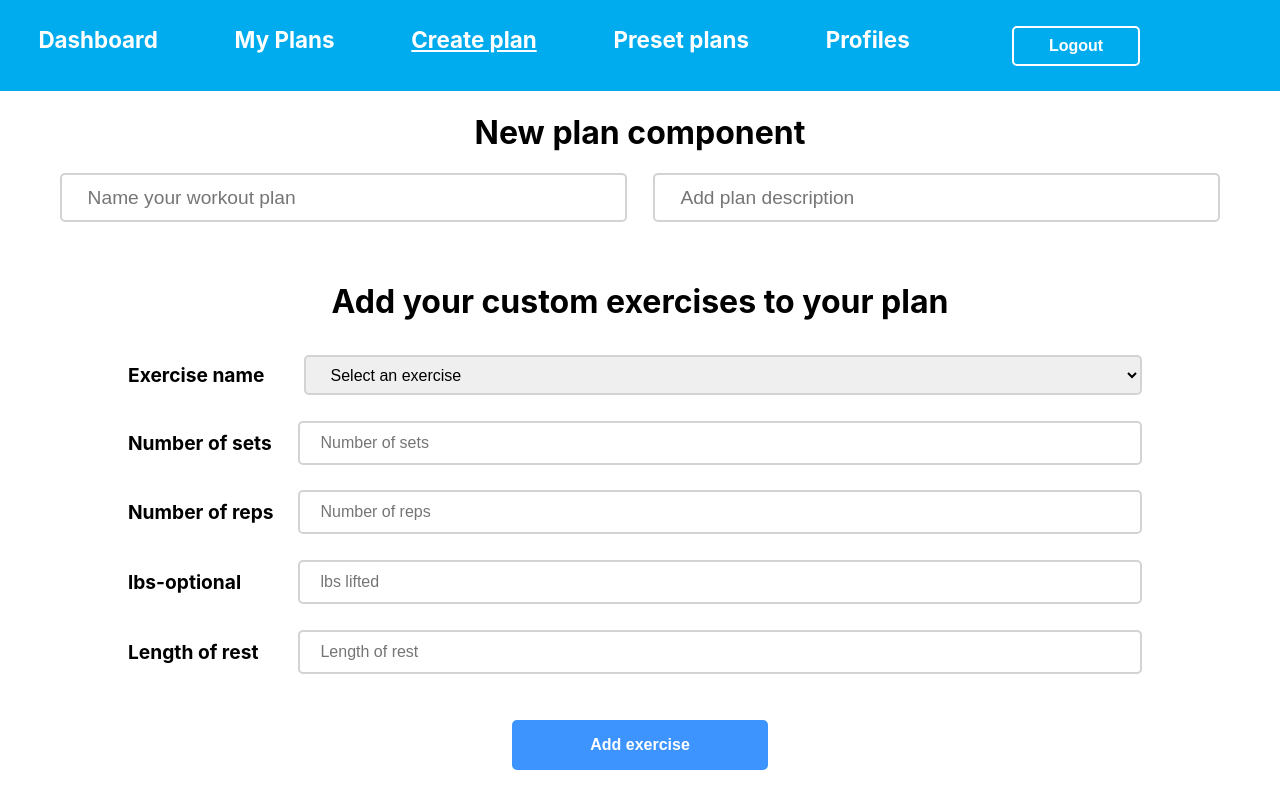
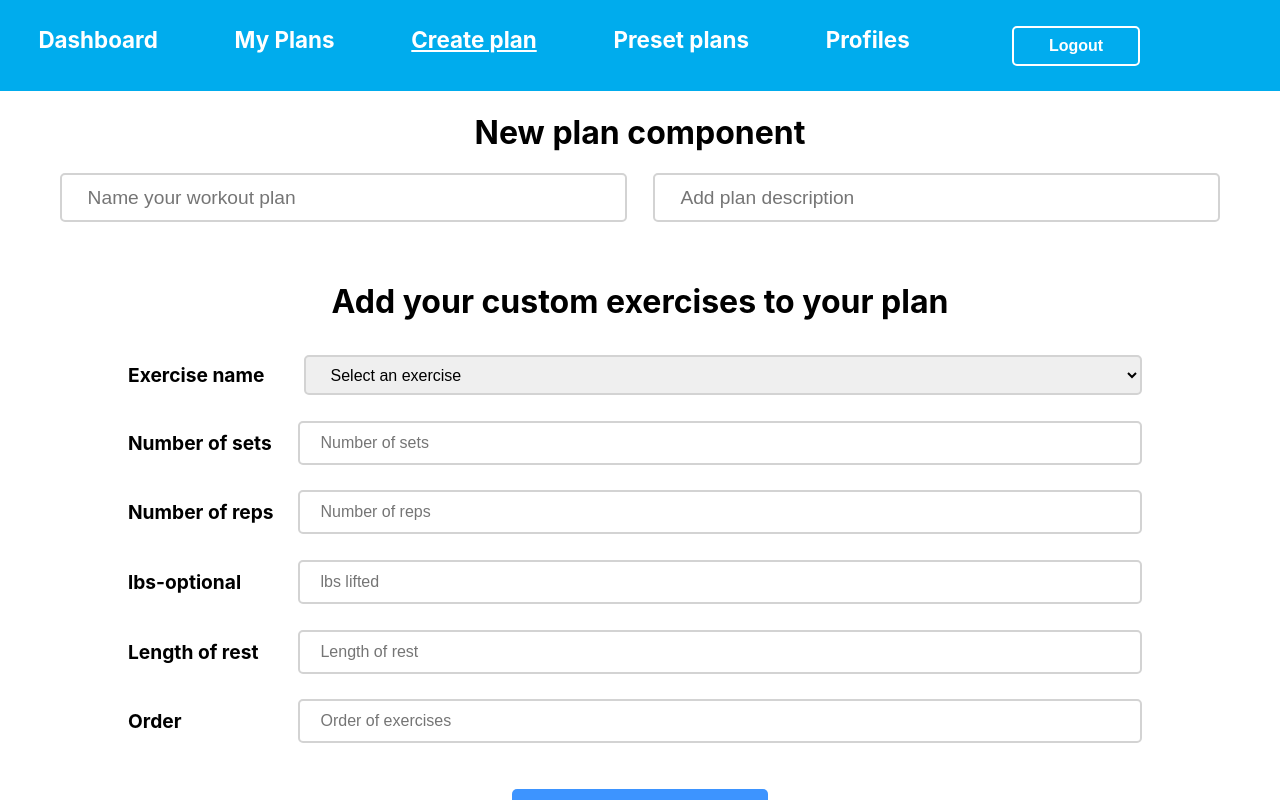
Before and after one commit to weightlifting-journal-13/frontend, a React (Create React App) app in the folder weightlifting/: page /CreatePlan in a window 1280 px wide. Shown: the top 800 px of the page. Built offline with nearby package versions, Linux system fonts and the light colour scheme; sample sign-in values are in the browser's storage.

Commit message:
added suggested order text input box to CreatePlan

```diff
--- a/weightlifting/src/components/CreatePlan.js
+++ b/weightlifting/src/components/CreatePlan.js
@@ -138,7 +138,8 @@ const CreatePlan = (props) => {
         numberofsets: '',
         numberofreps: '',
         weightlifted: '',
-        lengthofrest: ''
+        lengthofrest: '',
+        orderofexercises: ''
     })
 
     //use Object.values to convert to array so we can map it
@@ -163,6 +164,7 @@ const CreatePlan = (props) => {
                 numberofreps: formData.numberofreps,
                 weightlifted: formData.weightlifted,
                 lengthofrest: formData.lengthofrest,
+                orderofexercises: formData.orderofexercises,
                 id: Date.now()
             }],
         });
@@ -172,7 +174,8 @@ const CreatePlan = (props) => {
             numberofsets: '',
             numberofreps: '',
             weightlifted: '',
-            lengthofrest: ''
+            lengthofrest: '',
+            orderofexercises: ''
         });
     }
 
@@ -215,7 +218,8 @@ const CreatePlan = (props) => {
                     numberofsets: '',
                     numberofreps: '',
                     weightlifted: '',
-                    lengthofrest: ''
+                    lengthofrest: '',
+                    orderofexercises: ''
                 })
                 //redirect to MyPlans component
                 props.history.push('/MyPlans')
@@ -372,6 +376,7 @@ const CreatePlan = (props) => {
                                 placeholder='Number of sets'
                                 value={formData.numberofsets}
                                 onChange={handleInputChanges}
+                                required
                             />
                         </FormContainer>
                         <FormContainer>
@@ -382,6 +387,7 @@ const CreatePlan = (props) => {
                                 placeholder='Number of reps'
                                 value={formData.numberofreps}
                                 onChange={handleInputChanges}
+                                required
                             />
                         </FormContainer>
                         <FormContainer>
@@ -392,6 +398,7 @@ const CreatePlan = (props) => {
                                 placeholder='lbs lifted'
                                 value={formData.weightlifted}
                                 onChange={handleInputChanges}
+                                required
                             />
                         </FormContainer>
                         <FormContainer>
@@ -402,6 +409,18 @@ const CreatePlan = (props) => {
                                 placeholder='Length of rest'
                                 value={formData.lengthofrest}
                                 onChange={handleInputChanges}
+                                required
+                            />
+                        </FormContainer>
+                        <FormContainer>
+                            <LabelStyle>Order</LabelStyle>
+                            <TextInput
+                                type='number'
+                                name='orderofexercises'
+                                placeholder='Order of exercises'
+                                value={formData.orderofexercises}
+                                onChange={handleInputChanges}
+                                required
                             />
                         </FormContainer>
                         <FormContainer>
@@ -419,6 +438,7 @@ const CreatePlan = (props) => {
                                         <CardTextStyle><CardTextSpan>Reps:</CardTextSpan> {exercise.numberofreps}</CardTextStyle>
                                         <CardTextStyle><CardTextSpan>Weight:</CardTextSpan> {exercise.weightlifted} lbs</CardTextStyle>
                                         <CardTextStyle><CardTextSpan>Rest Time:</CardTextSpan> {exercise.lengthofrest} minutes</CardTextStyle>
+                                        <CardTextStyle><CardTextSpan>Order:</CardTextSpan> {exercise.orderofexercises}</CardTextStyle>
                                         <DeleteButton onClick={event => handleDeleteExercise(event, exercise.id)} >Delete</DeleteButton>
                                     </CardContainer>
                                 </CardWrapper>
```
